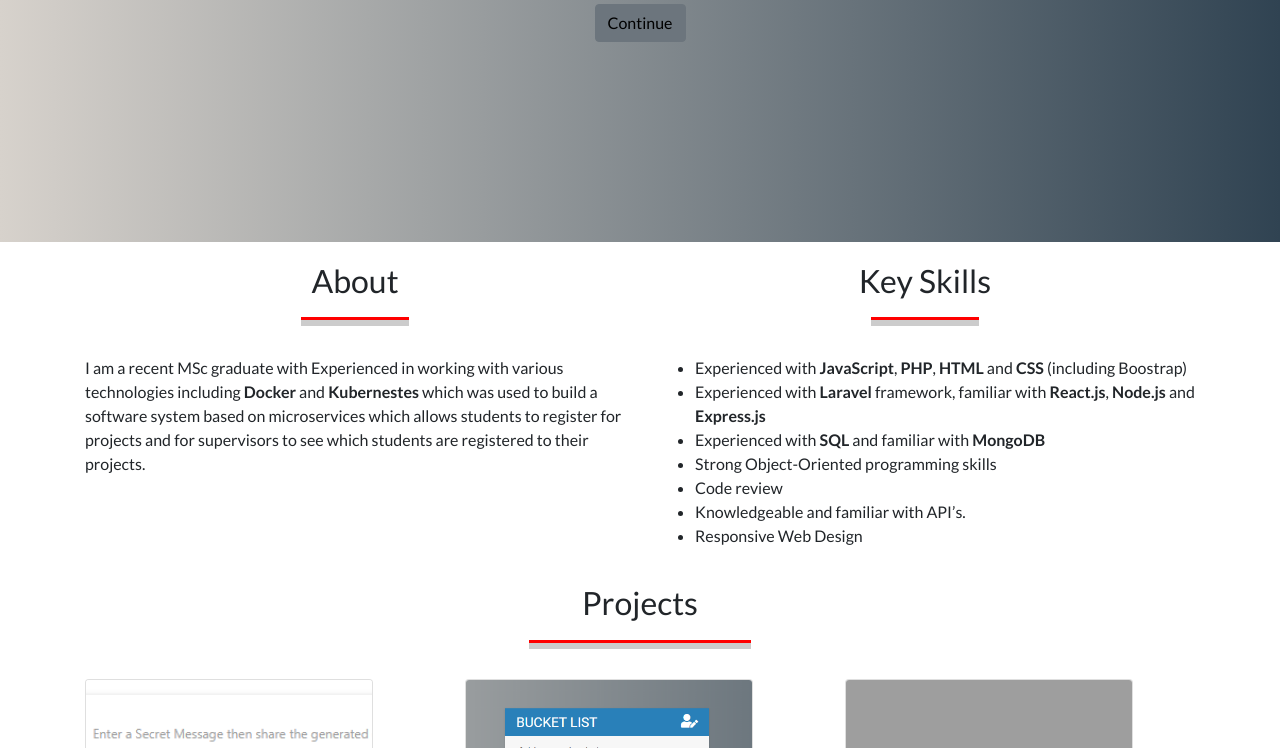
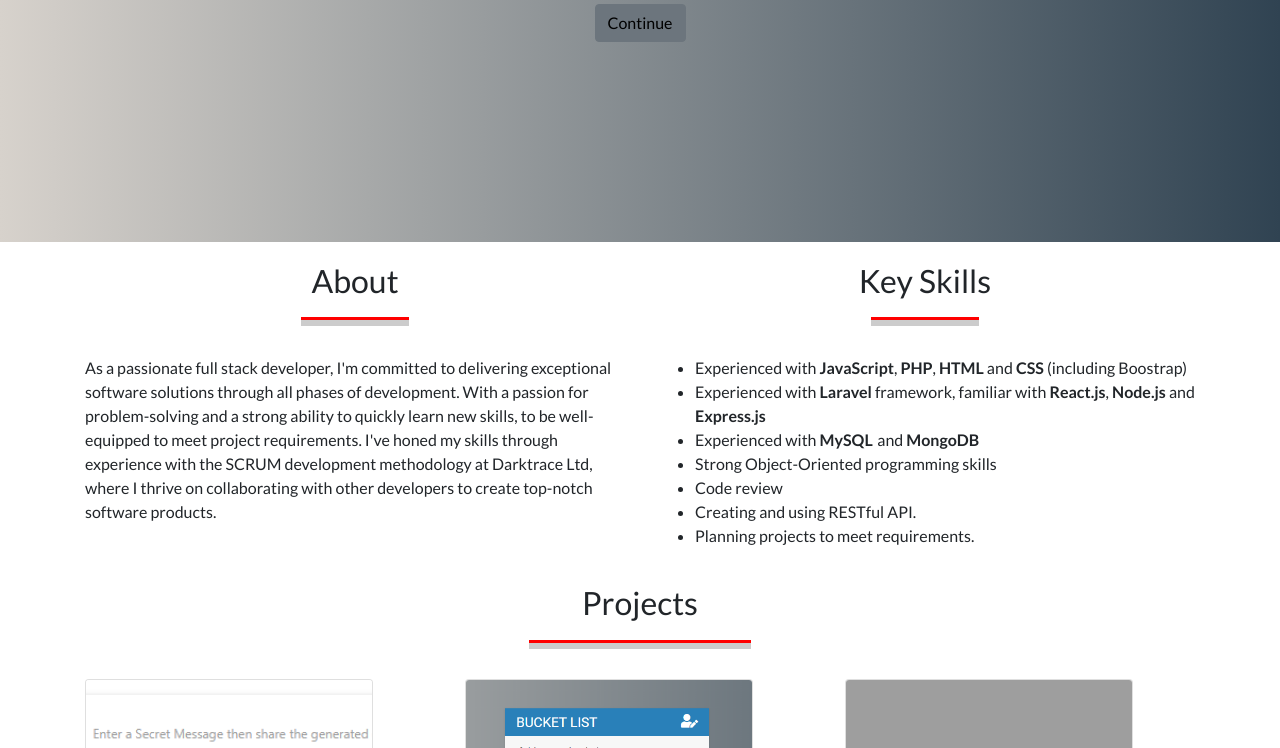
Before and after one commit to johnbkh98/HayfordPortfolio.io, a plain HTML site: page index.html in a window 1280 px wide. Shown: the part 446-1194 px from the top of the page. Drawn offline with nearby package versions, Linux system fonts and the light colour scheme; grey boxes are pictures that could not be loaded.

Commit message:
Minor update

```diff
--- a/index.html
+++ b/index.html
@@ -63,8 +63,9 @@
                     <h2>About</h2>
                     <hr class="hrb">
                     <p>
-                        I am a recent MSc graduate with Experienced in working with various technologies including <b>Docker</b> and <b>Kubernestes</b> which was used to build a software system based on microservices
-                        which allows students to register for projects and for supervisors to see which students are registered to their projects.
+                      As a passionate full stack developer, I'm committed to delivering exceptional software solutions through all phases of development.
+                      With a passion for problem-solving and a strong ability to quickly learn new skills, to be well-equipped to meet project requirements.
+                      I've honed my skills through experience with the SCRUM development methodology at Darktrace Ltd, where I thrive on collaborating with other developers to create top-notch software products.
                     </p>
                 </div>
                 <div class="col-lg-6 col-md-12">
@@ -73,11 +74,11 @@
                     <ul>
                         <li>Experienced with <b>JavaScript</b>, <b>PHP</b>, <b>HTML</b> and <b>CSS</b> (including Boostrap)</li>
                         <li>Experienced with <b>Laravel</b> framework, familiar with <b>React.js</b>, <b>Node.js</b> and <b>Express.js</b></li>
-                        <li>Experienced with <b>SQL</b> and familiar with <b>MongoDB</b></li>
+                        <li>Experienced with <b>MySQL </b> and <b>MongoDB</b></li>
                         <li>Strong Object-Oriented programming skills</li>
                         <li>Code review</li>
-                        <li>Knowledgeable and familiar with API’s.</li>
-                        <li>Responsive Web Design</li>
+                        <li>Creating and using RESTful API. </li>
+                        <li>Planning projects to meet requirements. </li>
                     </ul>
                 </div>
             </div>
```
